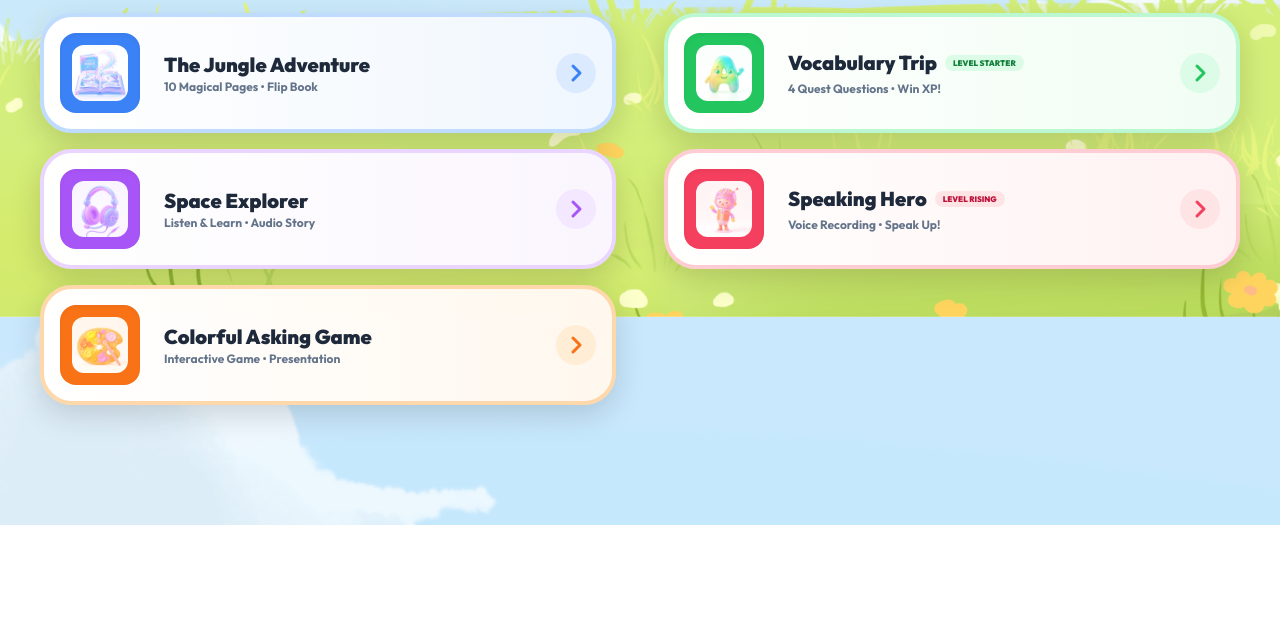
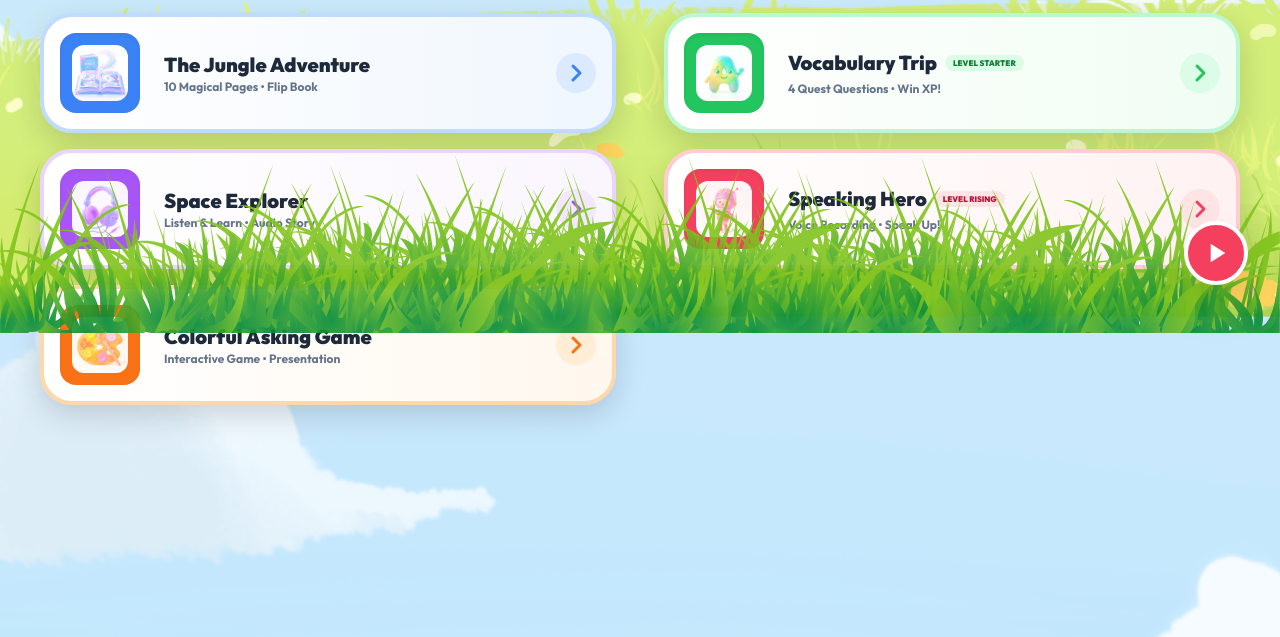
Before and after one commit to ianfrds/magenta-project, a plain HTML site: page kidz-dashboard.html in a window 1280 px wide. Shown: the part 483-1120 px from the top of the page. Before the commit the page ends 1008 px from the top, so only its background shows below. Drawn offline with nearby package versions, Linux system fonts and the light colour scheme.

Commit message:
feat: add background music player and decorative footer/header elements to dashboard

```diff
--- a/kidz-dashboard.html
+++ b/kidz-dashboard.html
@@ -143,7 +143,7 @@
     </header>
 
     <!-- Main Content Grid -->
-    <main class="w-full max-w-7xl mx-auto pb-20 space-y-12">
+    <main class="w-full max-w-7xl mx-auto pb-48 space-y-12 relative z-10">
 
         <!-- Separated Activity Hub Cards -->
         <div class="grid grid-cols-1 md:grid-cols-2 xl:grid-cols-3 gap-6">
@@ -414,7 +414,60 @@
                 modal.classList.remove('flex');
             }, 300);
         }
+
+        // Music Player Logic
+        let isPlaying = false;
+
+        function toggleMusic() {
+            const music = document.getElementById('bgMusic');
+            const musicBtn = document.getElementById('musicToggle');
+            const playIcon = document.getElementById('playIcon');
+            const pauseIcon = document.getElementById('pauseIcon');
+
+            if (isPlaying) {
+                music.pause();
+                playIcon.classList.remove('hidden');
+                pauseIcon.classList.add('hidden');
+                musicBtn.classList.remove('animate-pulse');
+            } else {
+                music.play().catch(e => {
+                    console.error("Playback failed:", e);
+                    alert("Ops! Music file not found or browser blocked it.");
+                });
+                playIcon.classList.add('hidden');
+                pauseIcon.classList.remove('hidden');
+                musicBtn.classList.add('animate-pulse');
+            }
+            isPlaying = !isPlaying;
+        }
     </script>
+
+    <!-- Music Player Controls -->
+    <audio id="bgMusic" loop>
+        <source src="assets/kidz/kids%20dashboard/Shaun%20The%20Sheep%20Theme.mp3" type="audio/mpeg">
+    </audio>
+
+    <button id="musicToggle" onclick="toggleMusic()"
+        class="fixed bottom-8 right-8 w-16 h-16 bg-magenta-500 rounded-full border-4 border-white shadow-2xl z-[1001] flex items-center justify-center text-white bubble-btn group overflow-hidden">
+        <div class="absolute inset-0 bg-white/20 opacity-0 group-hover:opacity-100 transition-opacity"></div>
+        <!-- Play Icon -->
+        <svg id="playIcon" class="w-8 h-8 relative z-10" fill="currentColor" viewBox="0 0 24 24">
+            <path d="M8 5v14l11-7z"></path>
+        </svg>
+        <!-- Pause Icon -->
+        <svg id="pauseIcon" class="w-8 h-8 relative z-10 hidden" fill="currentColor" viewBox="0 0 24 24">
+            <path d="M6 19h4V5H6v14zm8-14v14h4V5h-4z"></path>
+        </svg>
+    </button>
+
+    <!-- Fixed Grass Footer -->
+    <footer class="fixed bottom-0 left-0 w-full z-[99] pointer-events-none transform translate-y-4">
+        <img src="assets/kidz/kids dashboard/rumput.svg" class="w-full h-auto object-cover opacity-90" alt="Grass">
+    </footer>
+    <!-- Fixed Sky Header -->
+    <div class="fixed top-0 left-0 w-full z-[999] pointer-events-none">
+        <img src="assets/kidz/kids dashboard/sky.svg" class="w-full h-auto object-cover" alt="Sky">
+    </div>
 </body>
 
 </html>
```
Also changed, not shown: assets/kidz/kids dashboard/rumput.svg (added), assets/kidz/kids dashboard/sky.svg (added), 1 other file.
